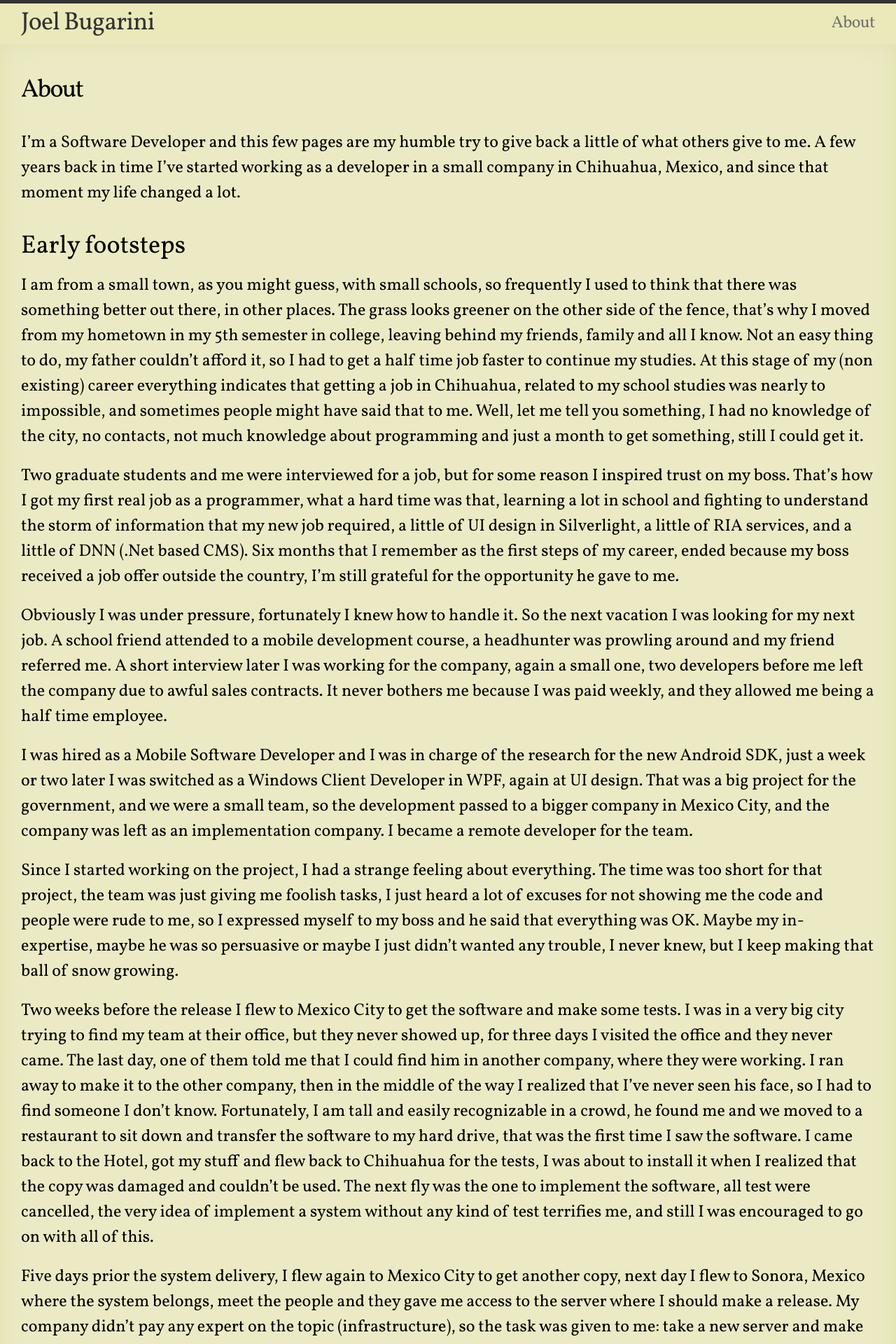
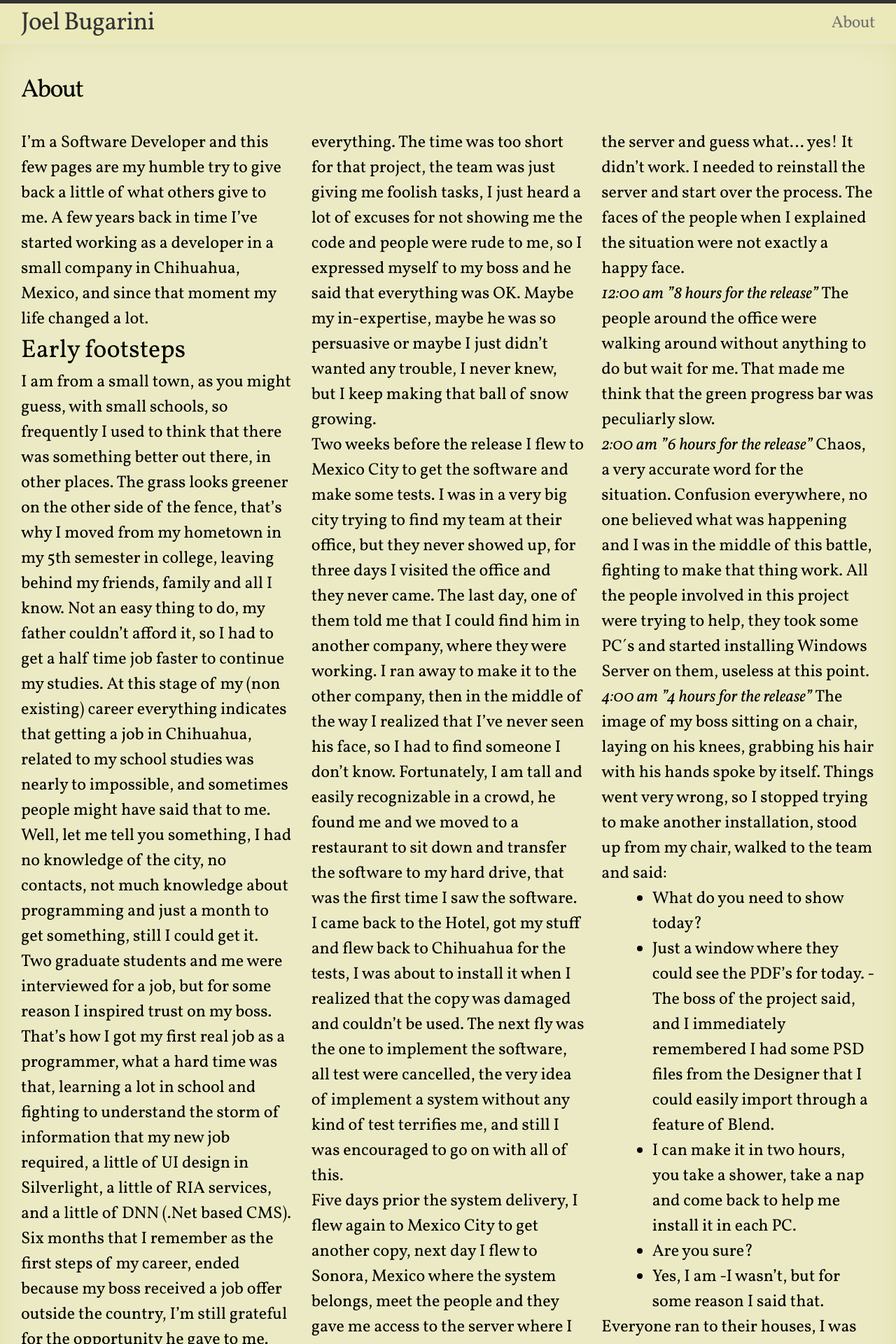
Before and after one commit to joelbugarini/joelbugarini.github.io, a Jekyll site: the page built from about.md, in a window 1280 px wide. Shown: the top 1920 px of the page at 70% size. Built offline with Jekyll 4.4.1, drawn with Linux system fonts in a browser that asks for light colours.

Commit message:
about 3 columns added

```diff
--- a/_layouts/page.html
+++ b/_layouts/page.html
@@ -7,7 +7,7 @@ layout: default
     <h1>{{ page.title }}</h1>
   </header>
 
-  <article class="post-content">
+  <article class="about-content">
   {{ content }}
   </article>
 
--- a/css/main.css
+++ b/css/main.css
@@ -384,3 +384,8 @@ a:visited { color: #205caa; }
     margin: 0 0 15px; }
 
 }
+.about-content {
+    -webkit-columns: 300px 3;
+       -moz-columns: 300px 3;
+            columns: 300px 3;
+}
```
